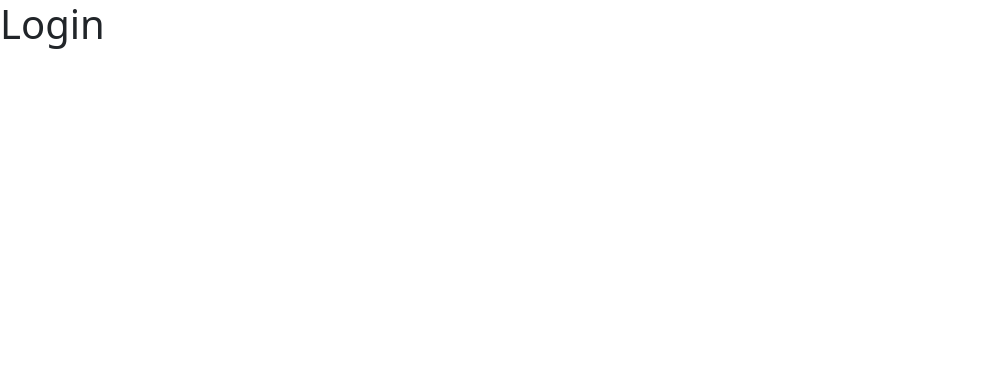
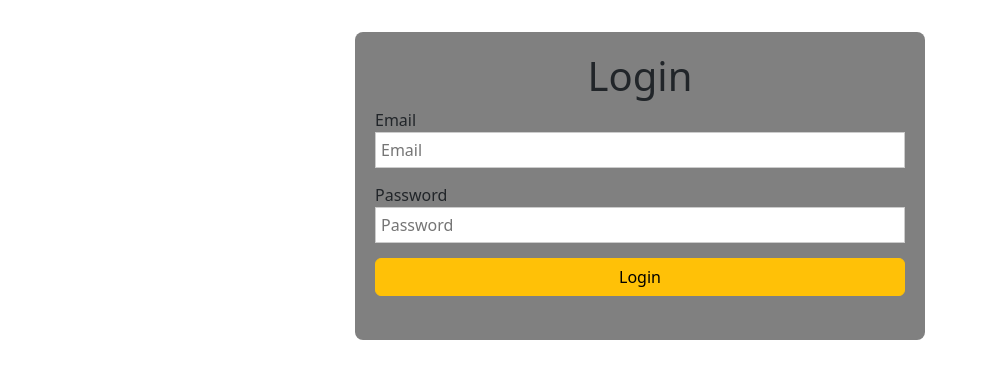
Before and after one commit to suhholee/Festival-MERN-Project, a React (Create React App) app in the folder client/: page /login in a window 1280 px wide. Shown: the top 378 px of the page, without its empty margins (0-985 px from the left). Built offline with nearby package versions, Linux system fonts and the light colour scheme.

Commit message:
added login page in front-end

```diff
--- a/client/src/components/auth/Login.js
+++ b/client/src/components/auth/Login.js
@@ -1,8 +1,58 @@
+import { useState } from 'react'
+import axios from 'axios'
+import { useNavigate } from 'react-router-dom'
 
+// Bootstrap
+import Container from 'react-bootstrap/Container'
+import Row from 'react-bootstrap/Row'
+import Col from 'react-bootstrap/Col'
 
 const Login = () => {
+
+  // ! Location variables
+  const navigate = useNavigate()
+
+  // ! State
+  const [ formFields, setFormFields ] = useState({
+    email: '',
+    password: '',
+  })
+  const [ error, setError ] = useState('')
+
+  // ! Executions
+  const handleChange = (e) => {
+    setFormFields({ ...formFields, [e.target.name]: e.target.value })
+    setError('')
+  }
+
+  const handleSubmit = async (e) => {
+    e.preventDefault()
+    try {
+      const { data } = await axios.post('/api/login', formFields)
+      localStorage.setItem('Festival-MERN-Project', data.token)
+      navigate('/map')
+    } catch (err) {
+      console.log('error', err.message)
+      setError('Invalid Email or Password. Try again.')
+    }
+  }
+
   return (
-    <h1>Login</h1>
+    <main className="form-page">
+      <Container>
+        <Row>
+          <Col as="form" xs={{ span: 10, offset: 1 }} sm={{ span: 8, offset: 2 }} md={{ span: 6, offset: 3 }} onSubmit={handleSubmit}>
+            <h1 className='display-6 text-center'>Login</h1>
+            <label htmlFor="email">Email</label>
+            <input type="email" name="email" placeholder='Email' onChange={handleChange} value={formFields.email}/>
+            <label htmlFor="password">Password</label>
+            <input type="password" name="password" placeholder='Password' onChange={handleChange} value={formFields.password} />
+            <button className='btn btn-warning w-100 mb-4'>Login</button>
+            {error && <p className='text-danger text-center'>{error}</p>}
+          </Col>
+        </Row>
+      </Container>
+    </main>
   )
 }
 
--- /dev/null
+++ b/client/src/styles/components/form-page.scss
@@ -0,0 +1,16 @@
+.form-page {
+  form {
+    background-color: grey;
+    border-radius: 8px;
+    padding: 20px;
+    label{
+      display: block;
+    }
+    input, textarea {
+      width: 100%;
+      margin-bottom: 15px;
+      border: 1px solid rgba(0,0,0,0.2);
+      padding: 5px;
+    }
+  }
+}
--- a/client/src/styles/global/base.scss
+++ b/client/src/styles/global/base.scss
@@ -1,3 +1,15 @@
 * {
   box-sizing: border-box;
 }
+
+.site-wrapper {
+  display: flex;
+  flex-direction: column;
+  min-height: 100vh;
+}
+
+main {
+  flex-grow: 1;
+  padding: 2em 0;
+  // background-color: ;
+}
--- a/client/src/styles/main.scss
+++ b/client/src/styles/main.scss
@@ -1,3 +1,5 @@
-* {
-  box-sizing: border-box;
-}
+@import './global/base.scss';
+@import './global/variables.scss';
+@import './components/form-page.scss';
+@import './components/navbar.scss';
+@import './components/artist-cards.scss';
```
Also changed, not shown: client/src/App.js (+5 -9 lines), client/src/components/helpers/auth.js (deleted).
